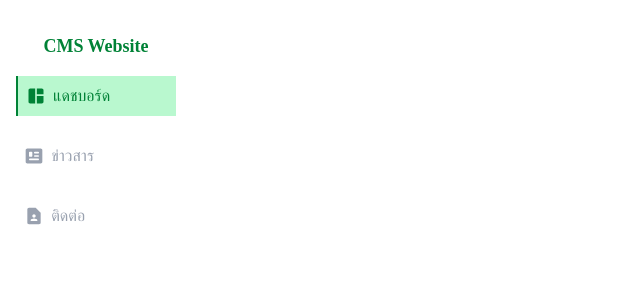
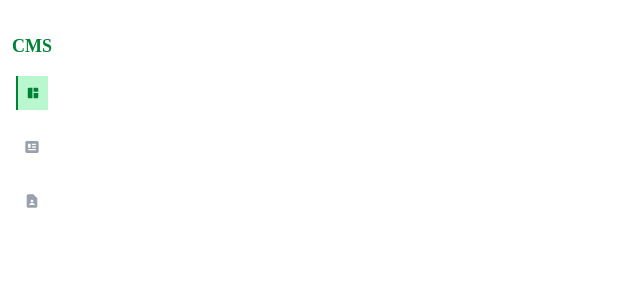
Before and after one commit to KPV2004/demo-cms, a Next.js app: page / in a window 1280 px wide. Shown: the top 300 px of the page, without its empty margins (0-640 px from the left). Built offline with nearby package versions, Linux system fonts and the light colour scheme.

Commit message:
feat: show only icons in sidebar when not hovered, reveal labels on hover

```diff
--- a/components/Navbar.tsx
+++ b/components/Navbar.tsx
@@ -6,17 +6,20 @@ import { useState } from "react";
 export default function Navbar() {
     const [selected, setSelected] = useState<string>('dashboard');
 
-     const menuItems = [
+    const menuItems = [
         { id: 'dashboard', label: 'แดชบอร์ด', icon: 'material-symbols:space-dashboard' },
         { id: 'news', label: 'ข่าวสาร', icon: 'material-symbols:newsmode-rounded' },
         { id: 'contact', label: 'ติดต่อ', icon: 'material-symbols:contact-page' }
     ];
 
     return (
-        <div className=" h-full w-[15%] py-4  bg-white text-gray-400">
-            <div className="text-lg text-green-700 font-bold flex flex-col p-4 justify-start items-center">CMS Website</div>
+        <div className="group h-full hover:w-[15%] w-[5%] py-4 bg-white text-gray-400 transition-all duration-300 ease-out">
+            <div className="text-lg text-green-700 font-bold flex flex-col p-4 justify-start items-center">
+                <span className="hidden group-hover:block">CMS Website</span>
+                <span className="block group-hover:hidden">CMS</span>
+            </div>
             <div className="flex flex-col gap-5 mx-4">
-               {menuItems.map(item => (
+                {menuItems.map(item => (
                     <div key={item.id}>
                         <div
                             id={item.id}
@@ -25,8 +28,8 @@ export default function Navbar() {
                                 ${selected === item.id ? 'border-green-700 border-l-2 bg-green-200 text-green-700' : 'hover:border-l-2 hover:border-gray-400 hover:bg-gray-100 hover:text-gray-700'}
                             `}
                         >
-                            <Icon icon={item.icon} width="20" height="20" />
-                            <h1>{item.label}</h1>
+                            <Icon icon={item.icon} width="18" height="18" />
+                            <h1 className="hidden group-hover:block">{item.label}</h1>
                         </div>
                     </div>
                 ))}
```
